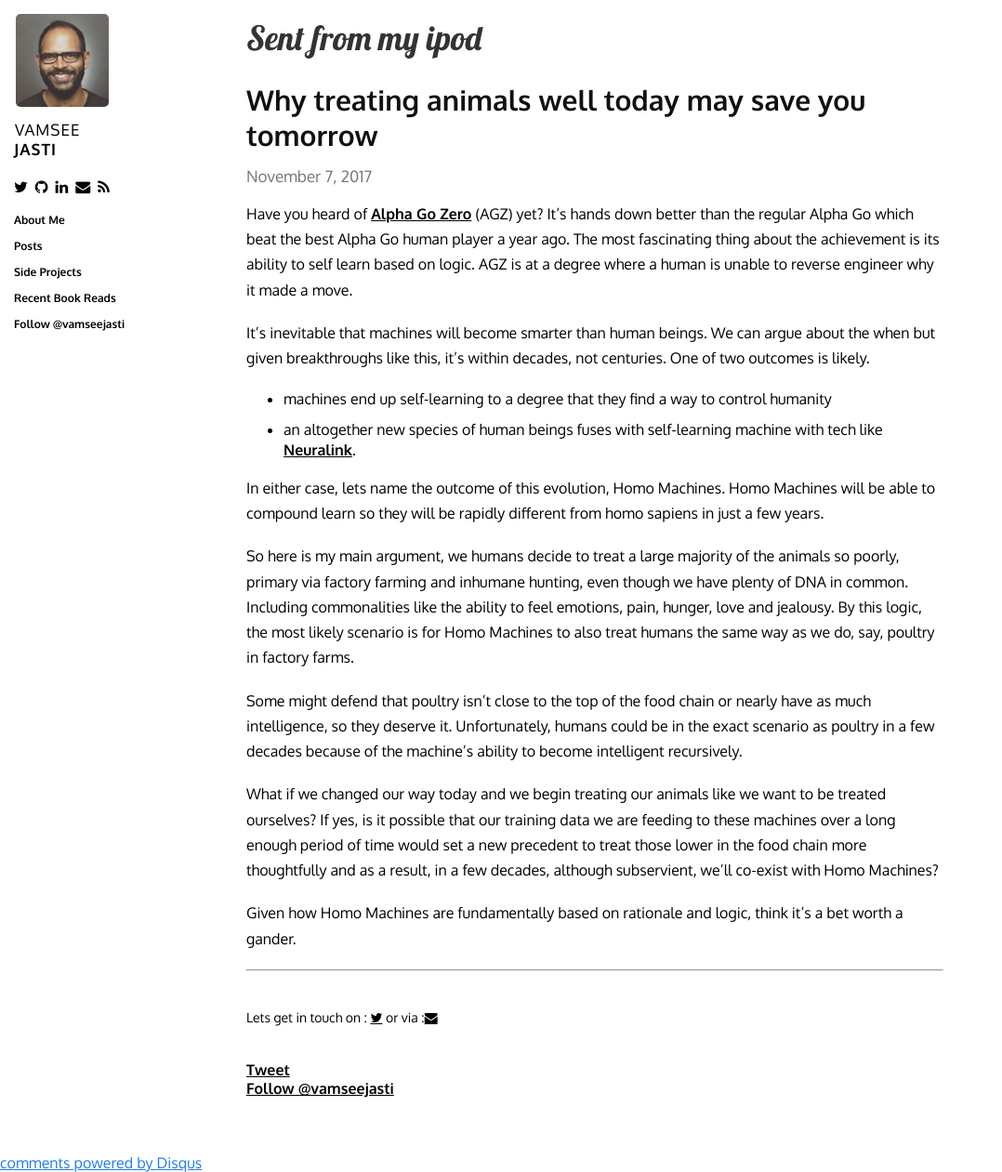
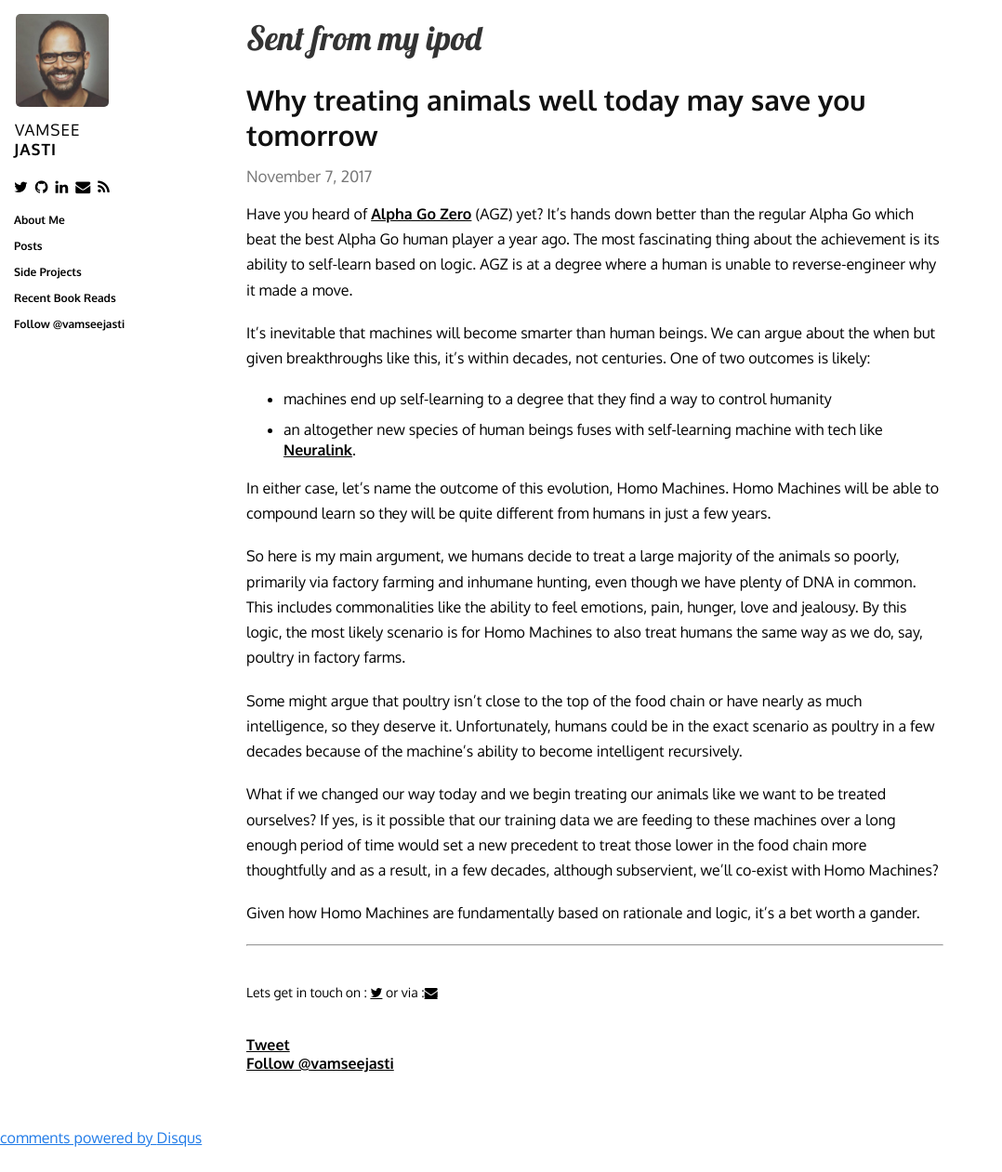
Before and after one commit to jasti/jasti.github.io, a Jekyll site: the page built from _posts/2017-11-07-alpha.markdown, in a window 1280 px wide. Shown: the whole page at 93% size, without its empty margins (0-1078 px from the left). Built offline with Jekyll 4.4.1, drawn with Linux system fonts in a browser that asks for light colours; nearby versions of some CDN libraries; comment, search, counter and statistics services are not loaded; after the commit the page ends 1234 px from its top, so only the background shows below that.

Commit message:
minor edits

```diff
--- a/_posts/2017-11-07-alpha.markdown
+++ b/_posts/2017-11-07-alpha.markdown
@@ -6,20 +6,20 @@ tags : Tech
 
 ---
 
-Have you heard of [Alpha Go Zero](https://medium.com/intuitionmachine/the-strange-loop-in-alphago-zeros-self-play-6e3274fcdd9f) (AGZ) yet? It's hands down better than the regular Alpha Go which beat the best Alpha Go human player a year ago. The most fascinating thing about the achievement is its ability to self learn based on logic. AGZ is at a degree where a human is unable to reverse engineer why it made a move.
+Have you heard of [Alpha Go Zero](https://medium.com/intuitionmachine/the-strange-loop-in-alphago-zeros-self-play-6e3274fcdd9f) (AGZ) yet? It's hands down better than the regular Alpha Go which beat the best Alpha Go human player a year ago. The most fascinating thing about the achievement is its ability to self-learn based on logic. AGZ is at a degree where a human is unable to reverse-engineer why it made a move.
 
-It's inevitable that machines will become smarter than human beings. We can argue about the when but given breakthroughs like this, it's within decades, not centuries. One of two outcomes is likely.
+It's inevitable that machines will become smarter than human beings. We can argue about the when but given breakthroughs like this, it's within decades, not centuries. One of two outcomes is likely:
 - machines end up self-learning to a degree that they find a way to control humanity
 - an altogether new species of human beings fuses with self-learning machine with tech like [Neuralink](https://waitbutwhy.com/2017/04/neuralink.html).
 
-In either case, lets name the outcome of this evolution, Homo Machines. Homo Machines will be able to compound learn so they will be rapidly different from homo sapiens in just a few years.
+In either case, let's name the outcome of this evolution, Homo Machines. Homo Machines will be able to compound learn so they will be quite different from humans in just a few years.
 
-So here is my main argument, we humans decide to treat a large majority of the animals so poorly, primary via factory farming and inhumane hunting, even though we have plenty of DNA in common. Including commonalities like the ability to feel emotions, pain, hunger, love and jealousy. By this logic, the most likely scenario is for Homo Machines to also treat humans the same way as we do, say, poultry in factory farms.
+So here is my main argument, we humans decide to treat a large majority of the animals so poorly, primarily via factory farming and inhumane hunting, even though we have plenty of DNA in common. This includes commonalities like the ability to feel emotions, pain, hunger, love and jealousy. By this logic, the most likely scenario is for Homo Machines to also treat humans the same way as we do, say, poultry in factory farms.
 
-Some might defend that poultry isn't close to the top of the food chain or nearly have as much intelligence, so they deserve it. Unfortunately, humans could be in the exact scenario as poultry in a few decades because of the machine's ability to become intelligent recursively.
+Some might argue that poultry isn't close to the top of the food chain or have nearly as much intelligence, so they deserve it. Unfortunately, humans could be in the exact scenario as poultry in a few decades because of the machine's ability to become intelligent recursively.
 
 What if we changed our way today and we begin treating our animals like we want to be treated ourselves? If yes, is it possible that our training data we are feeding to these machines over a long enough period of time would set a new precedent to treat those lower in the food chain more thoughtfully and as a result, in a few decades, although subservient, we'll co-exist with Homo Machines?
 
-Given how Homo Machines are fundamentally based on rationale and logic, think it's a bet worth a gander.
+Given how Homo Machines are fundamentally based on rationale and logic, it's a bet worth a gander.
 
 ---
```
